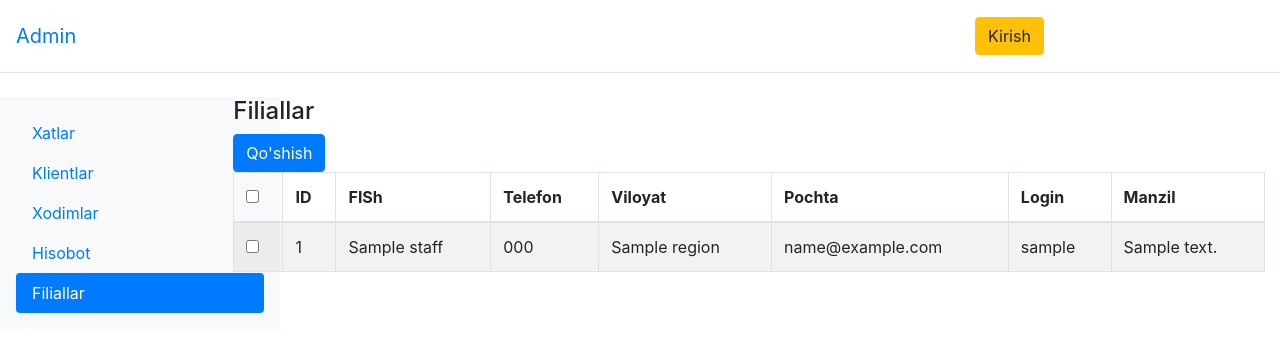
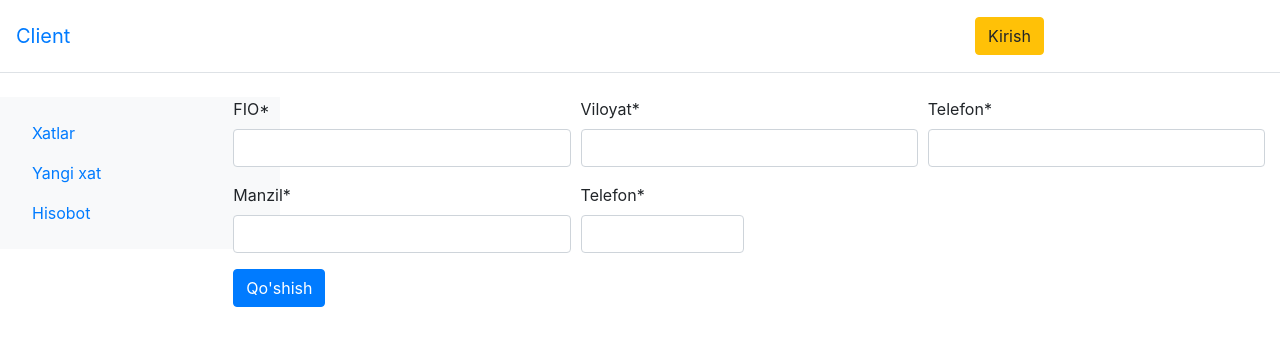
Before and after one commit to xolmomin/pochta_web, a Django app: page /admin/branch in a window 1280 px wide. Shown: the top 352 px of the page. Run offline with Django 4.2, Linux system fonts and the light colour scheme; tables that the repository leaves empty hold one stand-in row (values such as "Sample post"); some libraries are stand-ins or nearby versions.

Commit message:
add model verbose

```diff
--- a/app/forms.py
+++ b/app/forms.py
@@ -27,6 +27,31 @@ class CreateLetterForm(forms.ModelForm):
         }
 
 
+class CreateBranchForm(forms.ModelForm):
+    name = forms.CharField(label='FIO')
+    phone = forms.CharField(label='Telefon')
+    region = forms.CharField(label='Viloyat')
+    address = forms.CharField(label='Manzil')
+    email = forms.CharField(label='Elektron Pochta')
+    username = forms.CharField(label='Login')
+    password = forms.CharField(label='Parol')
+
+    class Meta:
+        model = Staff
+        fields = ['name', 'phone', 'region', 'address', 'email', 'username', 'password']
+        # labels = {
+        #     'name': 'FIO',
+        #     'phone': 'Telefon',
+        #     'address': 'Manzil',
+        #     'letter_text': 'Xat',
+        # }
+        # widgets = {
+        #     'name': TextInput(attrs={'placeholder': 'FIO'}),
+        #     'phone': TextInput(attrs={'placeholder': 'Telefon', 'type': 'number'}),
+        #     'address': TextInput(attrs={'placeholder': 'Manzil'}),
+        # }
+
+
 class LoginForm(forms.Form):
     username = forms.CharField(widget=forms.TextInput(attrs={'class': "form-control", 'placeholder': 'Login'}))
     password = forms.CharField(widget=forms.PasswordInput(attrs={'class': "form-control", 'placeholder': 'Parol'}))
--- a/app/models.py
+++ b/app/models.py
@@ -63,17 +63,17 @@ class Letter(Model):
     )
 
     client = ForeignKey("app.Staff", SET_NULL, "letter_client", blank=True, null=True)
-    region = ForeignKey("app.Region", SET_NULL, blank=True, null=True)
-    district = ForeignKey("app.District", SET_NULL, blank=True, null=True)
+    region = ForeignKey("app.Region", SET_NULL, blank=True, null=True, verbose_name='Viloyat')
+    district = ForeignKey("app.District", SET_NULL, blank=True, null=True, verbose_name='Tuman')
     currier = ForeignKey("app.Staff", SET_NULL, "letter_currier", blank=True, null=True)
 
     company = CharField(max_length=255, blank=True, null=True)
-    name = CharField(max_length=255, blank=True, null=True)
+    name = CharField(max_length=255, blank=True, null=True, verbose_name='Nomi')
     status = CharField(max_length=20, choices=STATUS, default=STATUS[0][0])
-    phone = CharField(max_length=25, blank=True, null=True)
-    address = CharField(max_length=255, blank=True, null=True)
+    phone = CharField(max_length=25, blank=True, null=True, verbose_name='Telefon')
+    address = CharField(max_length=255, blank=True, null=True, verbose_name='Manzil')
     barcode = CharField(max_length=12, blank=True, null=True)
-    letter_text = RichTextUploadingField(null=True, blank=True)
+    letter_text = RichTextUploadingField(null=True, blank=True, verbose_name='Xat')
 
     delivered_at = DateTimeField(blank=True, null=True)
     currier_accepted_at = DateTimeField(blank=True, null=True)
@@ -101,15 +101,15 @@ class Staff(AbstractUser):
         (ADMIN, 'Admin'),  # eng katta admin
         (MODERATOR, 'Moderator'),  # filialdagi admin
     )
-    branch = ForeignKey("self", SET_NULL, blank=True, null=True)
-    region = ForeignKey("app.Region", SET_NULL, null=True, blank=True)
-    district = ForeignKey("app.District", SET_NULL, null=True, blank=True)
+    branch = ForeignKey("self", SET_NULL, blank=True, null=True, verbose_name='Filial')
+    region = ForeignKey("app.Region", SET_NULL, null=True, blank=True, verbose_name='Viloyat')
+    district = ForeignKey("app.District", SET_NULL, null=True, blank=True, verbose_name='Tuman')
 
-    name = CharField(max_length=255)
+    name = CharField(max_length=255, verbose_name='FIO')
     company = CharField(max_length=255, blank=True, null=True)
     inn = CharField(max_length=100, blank=True, null=True, validators=[validate_integer])
-    phone = CharField(max_length=15, null=True, blank=True)
-    address = CharField(max_length=255, blank=True, null=True)
+    phone = CharField(max_length=15, null=True, blank=True, verbose_name='Telefon')
+    address = CharField(max_length=255, blank=True, null=True, verbose_name='Manzil')
     role = CharField(max_length=15, choices=ROLE, blank=True, null=True)
     passport_number = CharField(max_length=9, blank=True, null=True)
     passport_give_date = DateField(blank=True, null=True)
--- a/app/urls.py
+++ b/app/urls.py
@@ -14,7 +14,8 @@ urlpatterns += [
     path('admin/client', admin.admin_client, name='admin_client_page'),
     path('admin/staff', admin.admin_staff, name='admin_staff_page'),
     path('admin/report', admin.admin_report, name='admin_report_page'),
-    path('admin/branch', admin.admin_branch, name='admin_branch_page'),
+    path('admin/branch', admin.admin_create_branch, name='admin_create_branch_page'),
+    path('admin/create-branch', admin.admin_branch, name='admin_branch_page'),
 ]
 
 # client
--- a/app/views/admin.py
+++ b/app/views/admin.py
@@ -1,15 +1,16 @@
 from django.core.paginator import Paginator, PageNotAnInteger, EmptyPage
-from django.shortcuts import render
+from django.shortcuts import render, redirect
 from rest_framework.decorators import permission_classes
 
 from app.filters import LetterFilter
+from app.forms import CreateBranchForm
 from app.models import Letter, Staff
 from app.permissions import IsAdminMixin
 
 
 @permission_classes((IsAdminMixin,))
 def admin_letter(request):
-    letters_queryset = Letter.objects.all()
+    letters_queryset = Letter.objects.order_by('-id')
     page = request.GET.get('page', 1)
 
     my_filter = LetterFilter(request.GET, letters_queryset)
@@ -33,7 +34,7 @@ def admin_letter(request):
 
 @permission_classes((IsAdminMixin,))
 def admin_client(request):
-    staff_queryset = Staff.objects.all()
+    staff_queryset = Staff.objects.order_by('-id')
     page = request.GET.get('page', 1)
 
     # my_filter = LetterFilter(request.GET, staff_queryest)
@@ -56,7 +57,7 @@ def admin_client(request):
 
 @permission_classes((IsAdminMixin,))
 def admin_staff(request):
-    staffs_queryset = Staff.objects.all()
+    staffs_queryset = Staff.objects.order_by('-id')
     page = request.GET.get('page', 1)
 
     # my_filter = LetterFilter(request.GET, staff_queryest)
@@ -79,7 +80,7 @@ def admin_staff(request):
 
 @permission_classes((IsAdminMixin,))
 def admin_report(request):
-    reports = Staff.objects.all()
+    reports = Staff.objects.order_by('-id')
     page = request.GET.get('page', 1)
 
     # my_filter = LetterFilter(request.GET, staff_queryest)
@@ -102,7 +103,7 @@ def admin_report(request):
 
 @permission_classes((IsAdminMixin,))
 def admin_branch(request):
-    branches = Staff.objects.all()
+    branches = Staff.objects.order_by('-id')
     page = request.GET.get('page', 1)
 
     # my_filter = LetterFilter(request.GET, staff_queryest)
@@ -121,3 +122,17 @@ def admin_branch(request):
         # 'my_filter': my_filter
     }
     return render(request, 'app/admin/branch.html', context)
+
+
+@permission_classes((IsAdminMixin,))
+def admin_create_branch(request):
+    if request.method == 'POST':
+        form = CreateBranchForm(request.POST)
+        if form.is_valid():
+            branch = form.save(commit=False)
+            branch.client = request.user
+            branch.save()
+            return redirect('client_letter_page')
+    else:
+        form = CreateBranchForm()
+    return render(request, 'app/admin/create-branch.html', {'form': form})
--- a/app/views/client.py
+++ b/app/views/client.py
@@ -12,7 +12,7 @@ from app.utils.generate_barcode import generate_number
 
 @permission_classes((IsClientMixin,))
 def client_letter(request):
-    letters_queryset = Letter.objects.all()
+    letters_queryset = Letter.objects.order_by('-id')
     page = request.GET.get('page', 1)
 
     my_filter = LetterFilter(request.GET, letters_queryset)
@@ -35,7 +35,7 @@ def client_letter(request):
 
 @permission_classes((IsClientMixin,))
 def client_new_letter(request):
-    staff_queryset = Staff.objects.all()
+    staff_queryset = Staff.objects.order_by('-id')
     page = request.GET.get('page', 1)
 
     # my_filter = LetterFilter(request.GET, staff_queryest)
@@ -58,7 +58,7 @@ def client_new_letter(request):
 
 @permission_classes((IsClientMixin,))
 def client_report(request):
-    reports = Staff.objects.all()
+    reports = Staff.objects.order_by('-id')
     page = request.GET.get('page', 1)
 
     # my_filter = LetterFilter(request.GET, staff_queryest)
--- a/templates/app/admin/branch.html
+++ b/templates/app/admin/branch.html
@@ -10,7 +10,7 @@
         <h4>Filiallar</h4>
 {#        <h4>{{ my_filter.form }}</h4>#}
         <span>
-            <a href="#" class="btn btn-primary">Qo'shish</a>
+            <a href="{% url 'admin_create_branch_page' %}" class="btn btn-primary">Qo'shish</a>
         </span>
 
         <div class="table-responsive">
--- /dev/null
+++ b/templates/app/admin/create-branch.html
@@ -0,0 +1,39 @@
+{% extends 'app/client/base.html' %}
+{% load crispy_forms_tags %}
+{% load static %}
+
+{% block title %}
+    Xodim qo'shish oynasi
+{% endblock %}
+
+{% block content %}
+
+    <div class="col-md-12">
+        {#        <h4>{{ my_filter.form }}</h4>#}
+        <form method="post" action="#" enctype="multipart/form-data">
+            {% csrf_token %}
+            <div class="form-row">
+                <div class="form-group col-md-4 mb-0">
+                    {{ form.name|as_crispy_field }}
+                </div>
+                <div class="form-group col-md-4 mb-0">
+                    {{ form.region|as_crispy_field }}
+                </div>
+                <div class="form-group col-md-4 mb-0">
+                    {{ form.phone|as_crispy_field }}
+                </div>
+            </div>
+            <div class="form-row">
+                <div class="form-group col-md-4 mb-0">
+                    {{ form.address|as_crispy_field }}
+                </div>
+                <div class="form-group col-md-2 mb-0">
+                    {{ form.phone|as_crispy_field }}
+                </div>
+            </div>
+
+            <button type="submit" class="btn btn-primary">Qo'shish</button>
+        </form>
+    </div>
+
+{% endblock %}
```
Also changed, not shown: app/filters.py (+6 -2 lines), app/views/moderator.py (+4 -4 lines).
